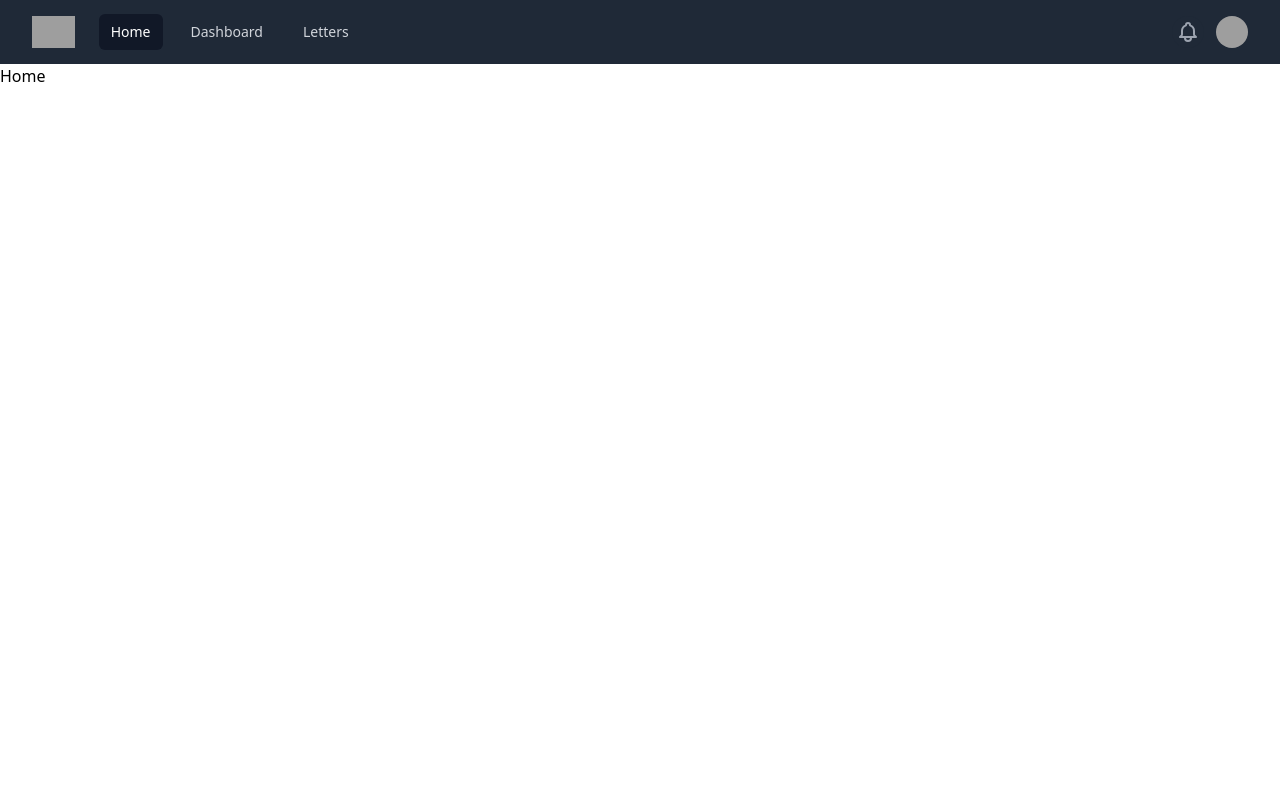
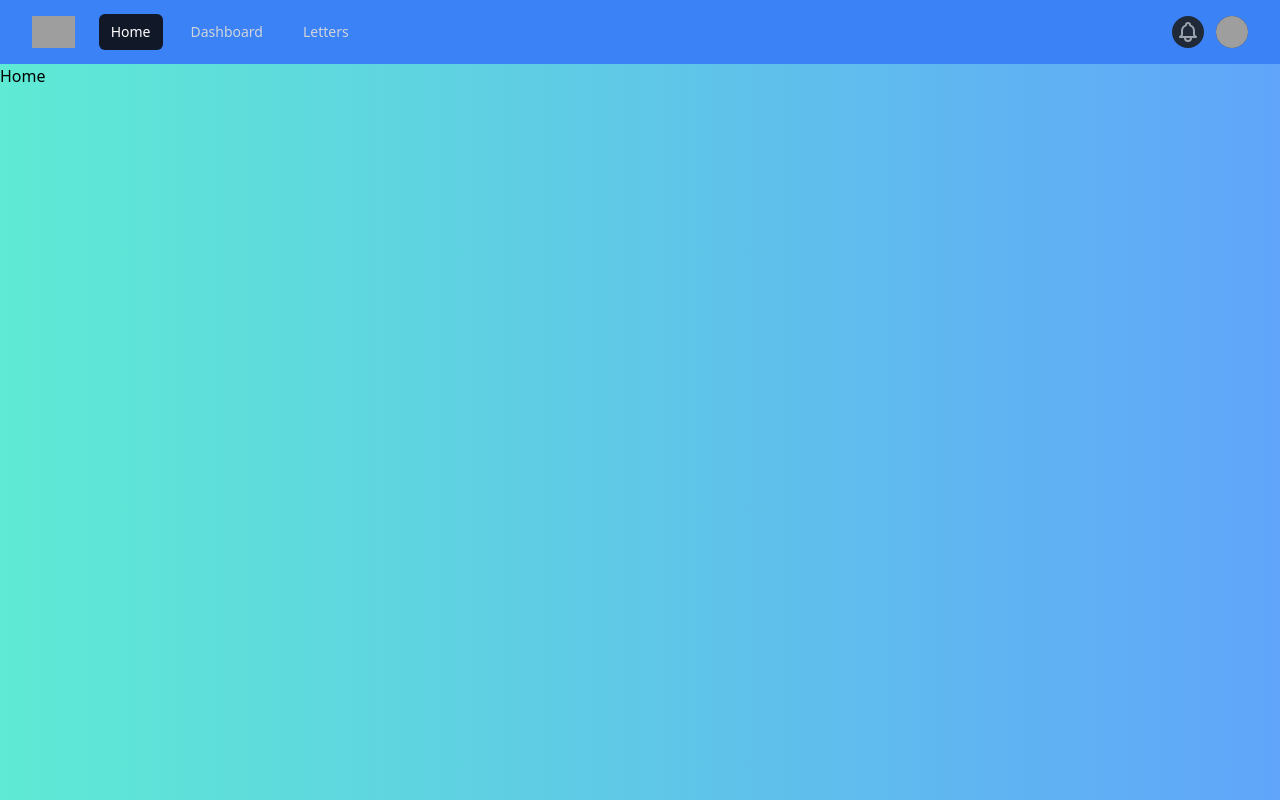
Before and after one commit to goo-gy/letters-react, a React (Create React App) app: page / in a window 1280 px wide. Built offline with nearby package versions, Linux system fonts and the light colour scheme; grey boxes are pictures that could not be loaded.

Commit message:
Color Design

```diff
--- a/src/App.js
+++ b/src/App.js
@@ -6,7 +6,7 @@ import TopHeader from "shared/TopHeader"
 
 function App() {
   return (
-    <div className="App">
+    <div className="bg-gradient-to-r from-primaryStart to-primaryEnd min-h-screen">
       <TopHeader/>
       <Routes>
         <Route path="/" element={<Home/>} />
--- a/src/page/Home.jsx
+++ b/src/page/Home.jsx
@@ -4,7 +4,7 @@ import TopHeader from "shared/TopHeader"
 
 const Home = () => {
     return (
-        <div>
+        <div className=''>
             Home
         </div>
     );
--- a/src/shared/TopHeader.jsx
+++ b/src/shared/TopHeader.jsx
@@ -15,7 +15,7 @@ function classNames(...classes) {
 
 export default function Example() {
   return (
-    <Disclosure as="nav" className="bg-gray-800">
+    <Disclosure as="nav" className="bg-emphasis transparent text-tahiti">
       {({ open }) => (
         <>
           <div className="max-w-7xl mx-auto px-2 sm:px-6 lg:px-8">
--- a/tailwind.config.js
+++ b/tailwind.config.js
@@ -3,7 +3,14 @@ module.exports = {
     "./src/**/*.{js,jsx,ts,tsx}",
   ],
   theme: {
-    extend: {},
+    extend: {
+      colors: {
+        'primaryStart': '#5eead4',
+        'primaryEnd': '#60a5fa',
+        'emphasis' : '#3b82f6',
+        'primaryText': '#7f0033',
+      }
+    },
   },
   plugins: [],
 }
```
